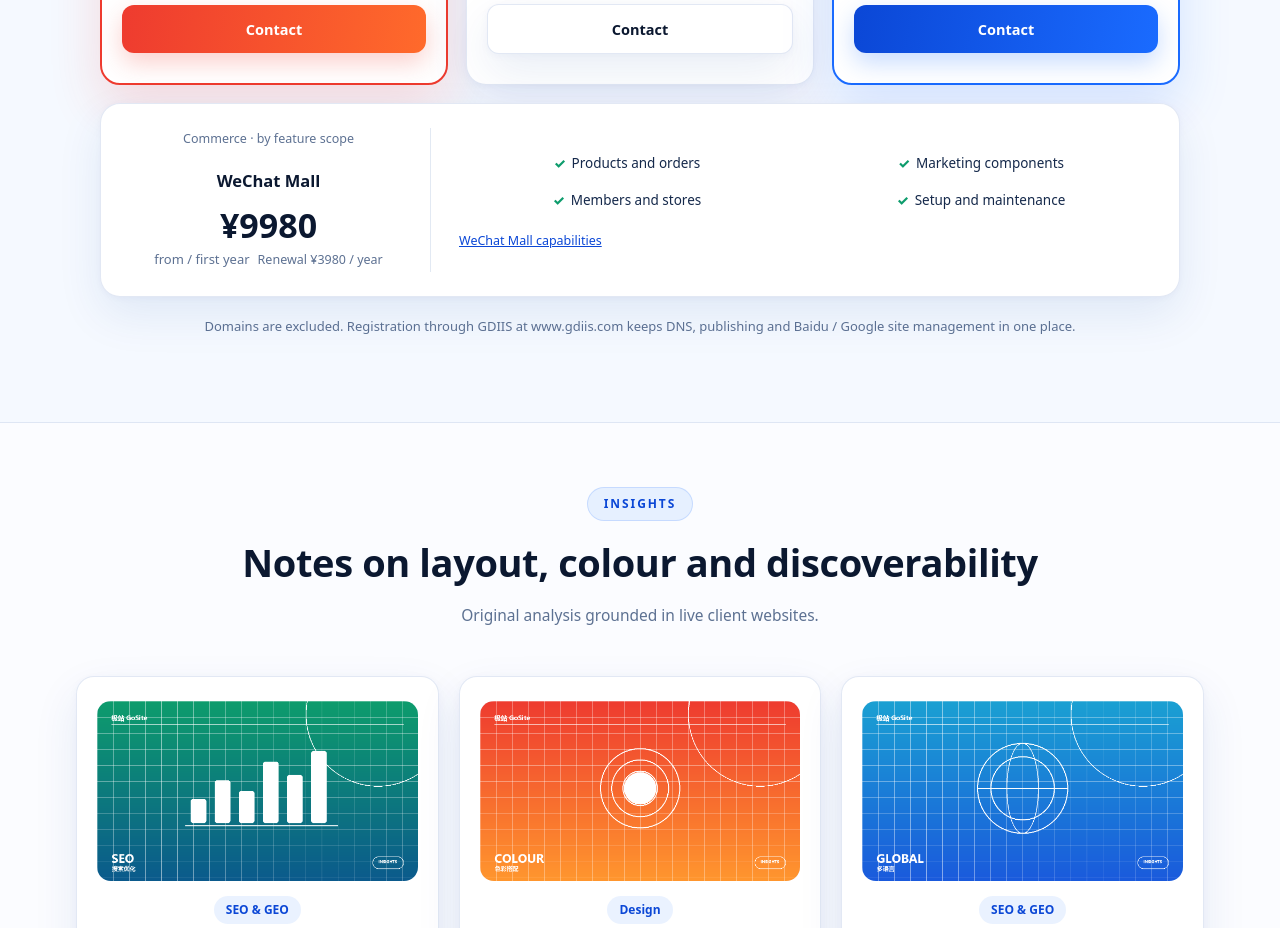
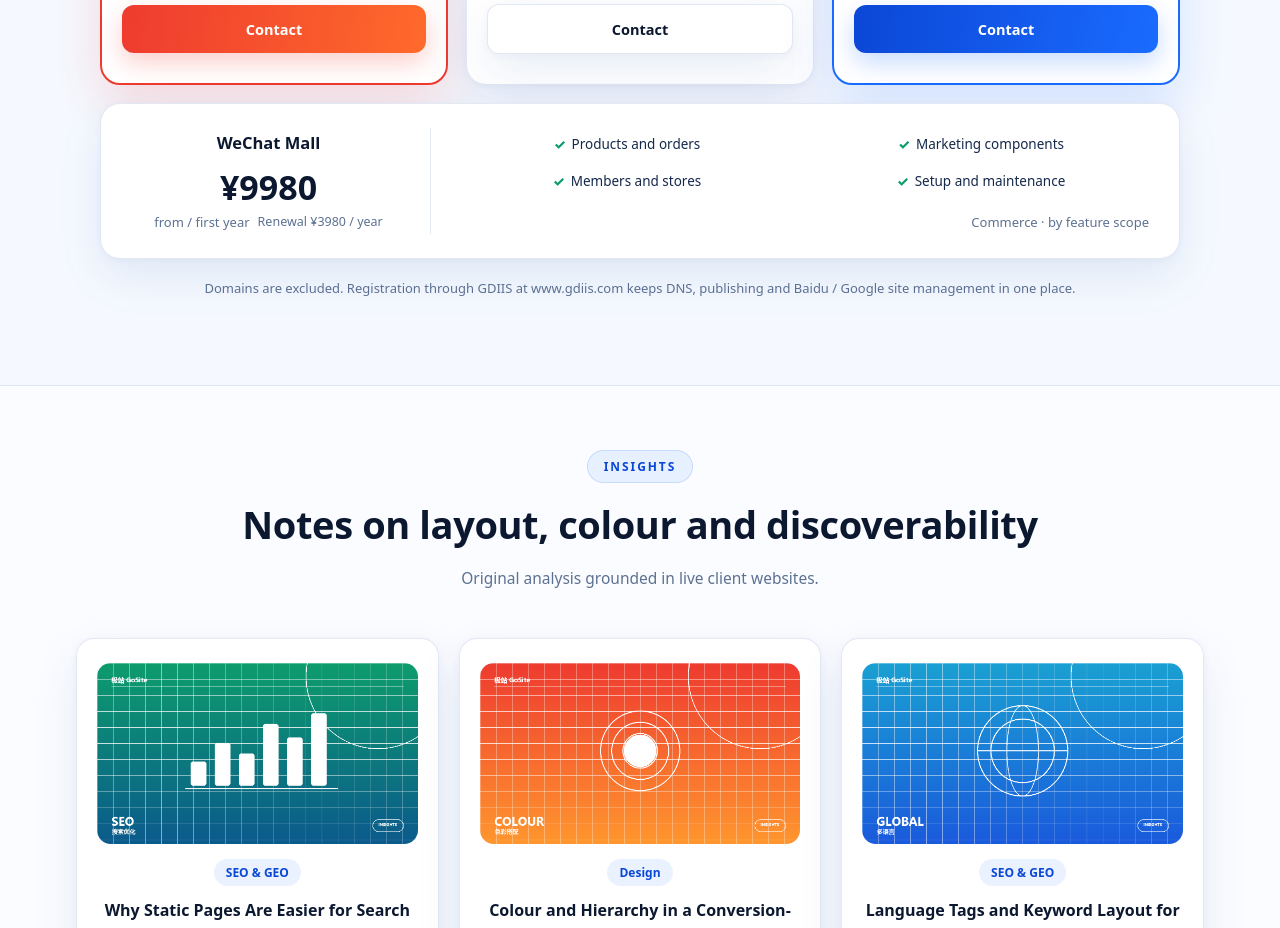
Before and after one commit to unipiwei-blip/gosite, a plain HTML site: page en/index.html in a window 1280 px wide. Shown: the part 4420-5348 px from the top of the page. Drawn offline with Linux system fonts and the light colour scheme.

Commit message:
Move mall card label to feature column and remove extra link

```diff
--- a/assets/css/style.css
+++ b/assets/css/style.css
@@ -820,3 +820,5 @@ a.card .card-more{margin-top:16px;color:var(--blue-deep);font-weight:800;font-si
 .pc-h-meta{display:flex;align-items:center;justify-content:center;gap:8px;flex-wrap:wrap;font-size:13px;color:var(--muted)}
 .pc-h-meta .orig{margin-top:0}
 .price-card-h .pc-h-right .price-extra{margin-top:14px;display:inline-block}
+
+.pc-h-kind{margin-top:14px;color:var(--muted);font-size:13px;text-align:right}
--- a/en/index.html
+++ b/en/index.html
@@ -96,9 +96,9 @@
 <span class="badge">GLOBAL</span><div class="kind">Global · Chinese & English</div><h3>GOSITE Global</h3>
 <div class="amount gl">¥5980</div><div class="unit">/ site</div><div class="orig plain">Renewal ¥2980</div>
 <ul><li>Chinese and English, switchable or separate sites</li><li>Chinese and English business cards</li><li>Social share card optimisation</li><li>Google indexing ensured with ongoing care</li><li>Global edge acceleration</li><li>Media distribution, 4 posts a month</li></ul><a class="btn btn-blue" href="contact.html#consult">Contact</a></article></div><div class="price-grid price-grid-mall"><article class="price-card price-card-h reveal">
-<div class="pc-h-left"><div class="kind">Commerce · by feature scope</div><h3>WeChat Mall</h3>
+<div class="pc-h-left"><h3>WeChat Mall</h3>
 <div class="amount ">¥9980</div><div class="pc-h-meta"><span>from / first year</span><div class="orig plain">Renewal ¥3980 / year</div></div></div>
-<div class="pc-h-right"><ul><li>Products and orders</li><li>Marketing components</li><li>Members and stores</li><li>Setup and maintenance</li></ul><a class="price-extra" href="miniprogram.html">WeChat Mall capabilities</a></div>
+<div class="pc-h-right"><ul><li>Products and orders</li><li>Marketing components</li><li>Members and stores</li><li>Setup and maintenance</li></ul><div class="pc-h-kind">Commerce · by feature scope</div></div>
 </article></div><p class="note">Domains are excluded. Registration through GDIIS at www.gdiis.com keeps DNS, publishing and Baidu / Google site management in one place.</p></div></section>
 <section class="section tight" style="background:rgba(255,255,255,.55);border-block:1px solid var(--line)"><div class="container">
 <div class="section-head reveal"><span class="eyebrow">INSIGHTS</span><h2>Notes on layout, colour and discoverability</h2><p>Original analysis grounded in live client websites.</p></div>
```
Also changed, not shown: en/pricing.html (+2 -2 lines), index.html (+2 -2 lines), pricing.html (+2 -2 lines).
